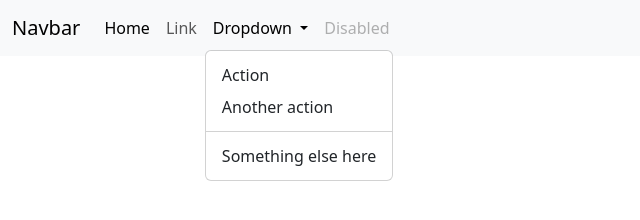
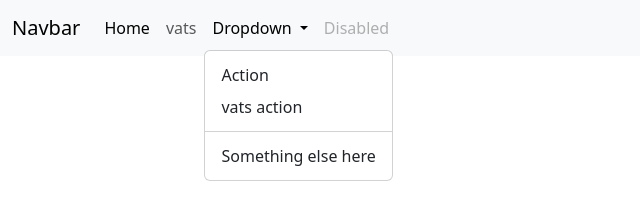
Before and after one commit to vatsbalar22/GitHub-Tutorial, a plain HTML site: page project/index.html in a window 1280 px wide. Both pictures are taken after a click on the button "Dropdown". Shown: the full height of the page, 0-640 px from the left. Drawn offline with nearby package versions, Linux system fonts and the light colour scheme.

Commit message:
change in develop branch

```diff
--- a/project/index.html
+++ b/project/index.html
@@ -19,7 +19,7 @@
                 <a class="nav-link active" aria-current="page" href="#">Home</a>
               </li>
               <li class="nav-item">
-                <a class="nav-link" href="#">Link</a>
+                <a class="nav-link" href="#">vats</a>
               </li>
               <li class="nav-item dropdown">
                 <a class="nav-link dropdown-toggle" href="#" role="button" data-bs-toggle="dropdown" aria-expanded="false">
@@ -27,7 +27,7 @@
                 </a>
                 <ul class="dropdown-menu">
                   <li><a class="dropdown-item" href="#">Action</a></li>
-                  <li><a class="dropdown-item" href="#">Another action</a></li>
+                  <li><a class="dropdown-item" href="#">vats action</a></li>
                   <li><hr class="dropdown-divider"></li>
                   <li><a class="dropdown-item" href="#">Something else here</a></li>
                 </ul>
```
